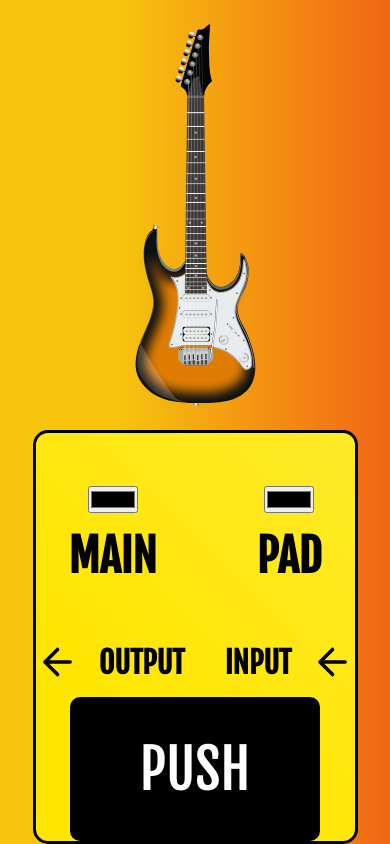
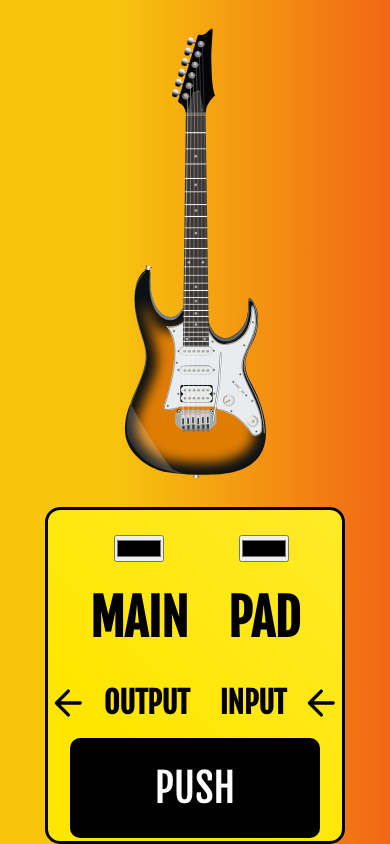
Before and after one commit to VladimirSaenko/SVG-Ibanez-GRG140-SB-CustomGuitar, a plain HTML site: page index.html in a window 390 px wide. Drawn offline with Linux system fonts and the light colour scheme.

Commit message:
Update media

```diff
--- a/style.css
+++ b/style.css
@@ -117,7 +117,26 @@ svg {
         flex-direction: column;
     }
 
+    .pedal {
+        width: 300px;
+    }
+
+    .inputs div {
+        margin: 20px;
+    }
+
+    .inputs div h3 {
+        font-size: 50px;
+        margin-top: 25px;
+    }
+
     .mainbutton {
-        font-size: 55px;
+        font-size: 40px;
+        height: 100px;
+        margin-top: 5px;
+    }
+
+    .allrestbox div span {
+        margin: 0px 15px;
     }
 }
```
